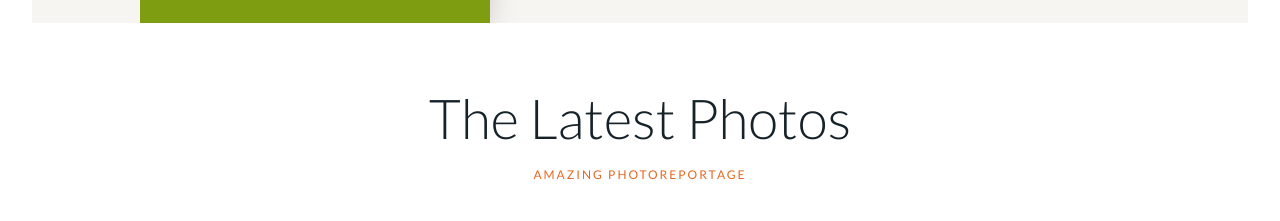
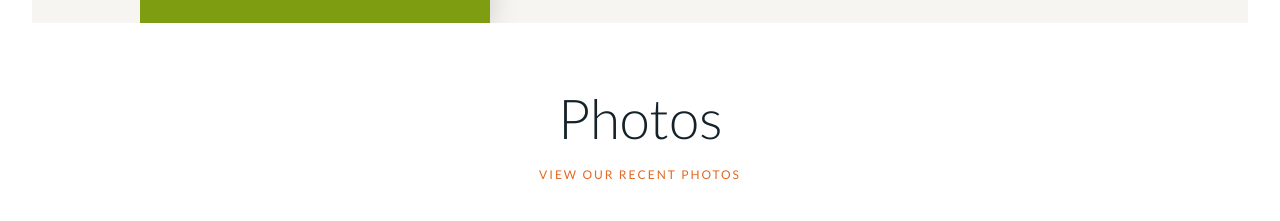
Before and after one commit to WebParam/ZamGolf_FE, a plain HTML site: page index.html in a window 1280 px wide. Shown: the part 2297-2518 px from the top of the page. Drawn offline with Linux system fonts and the light colour scheme; some packages are replaced by stand-ins of ours.

Commit message:
Update index.html

```diff
--- a/index.html
+++ b/index.html
@@ -645,8 +645,8 @@
                                     <div class="content_wrap">
                                         <div class="sc_section_inner">
                                             <div class="sc_section_content_wrap">
-                                                <h2 class="sc_title sc_title_regular sc_align_center margin_bottom_tiny text_align_center">The Latest Photos</h2>
-                                                <h6 class="sc_title sc_title_regular sc_align_center custom_subtitle template_accent_2 margin_top_null margin_bottom_medium text_align_center">amazing photoreportage</h6>
+                                                <h2 class="sc_title sc_title_regular sc_align_center margin_bottom_tiny text_align_center"> Photos</h2>
+                                                <h6 class="sc_title sc_title_regular sc_align_center custom_subtitle template_accent_2 margin_top_null margin_bottom_medium text_align_center">View our recent photos</h6>
                                                 <!-- Blogger -->
                                                 <div class="sc_blogger template_portfolio sc_blogger_horizontal">
                                                     <!-- Isotope wrap -->
@@ -657,7 +657,7 @@
                                                                 <div class="post_content isotope_item_content ih-item colored square effect6 left_to_right">
                                                                     <div class="post_featured img">
                                                                         <a href="post-single.html">
-                                                                            <img alt="Ways To Improve Your Short Game" src="./images/img1.jpg">
+                                                                            <img alt="Ways To Improve Your Short Game" src="https://res.cloudinary.com/dhdwwwbxz/image/upload/v1702124387/IMG_20231209_111446_sygzaf.jpg">
                                                                         </a>
                                                                     </div>
                                                                     <div class="post_info_wrap info">
```
